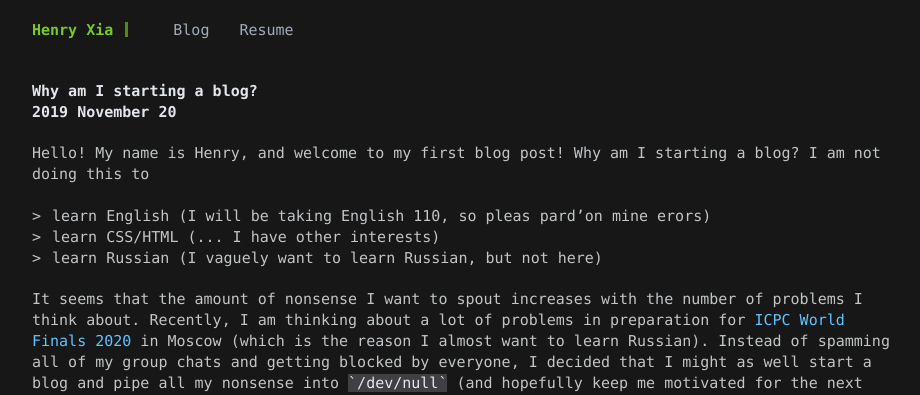
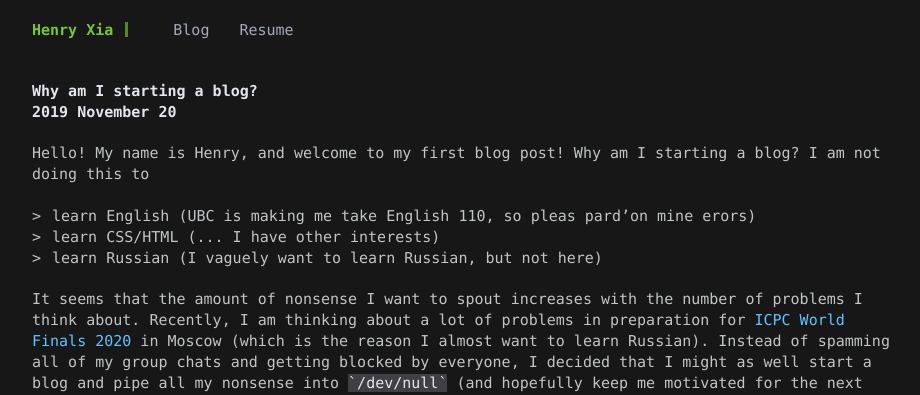
Before and after one commit to ehnryx/ehnryx.github.io, a Jekyll site: the page built from _posts/2019-11-20-why.md, in a window 1280 px wide. Shown: the top 395 px of the page, without its empty margins (178-1098 px from the left). Built offline with Jekyll 4.4.1, drawn with Linux system fonts in a browser that asks for light colours.

Commit message:
fix some stuff

```diff
--- a/_posts/2019-11-20-why.md
+++ b/_posts/2019-11-20-why.md
@@ -7,7 +7,7 @@ head_title: "Why"
 Hello! My name is Henry, and welcome to my first blog post! Why am I starting a blog? I am not doing
 this to
 
-- learn English (I will be taking English 110, so pleas pard'on mine erors)
+- learn English (UBC is making me take English 110, so pleas pard'on mine erors)
 - learn CSS/HTML (\.\.\. I have other interests)
 - learn Russian (I vaguely want to learn Russian, but not here)
 
```
Also changed, not shown: index.md (+2 -2 lines).
